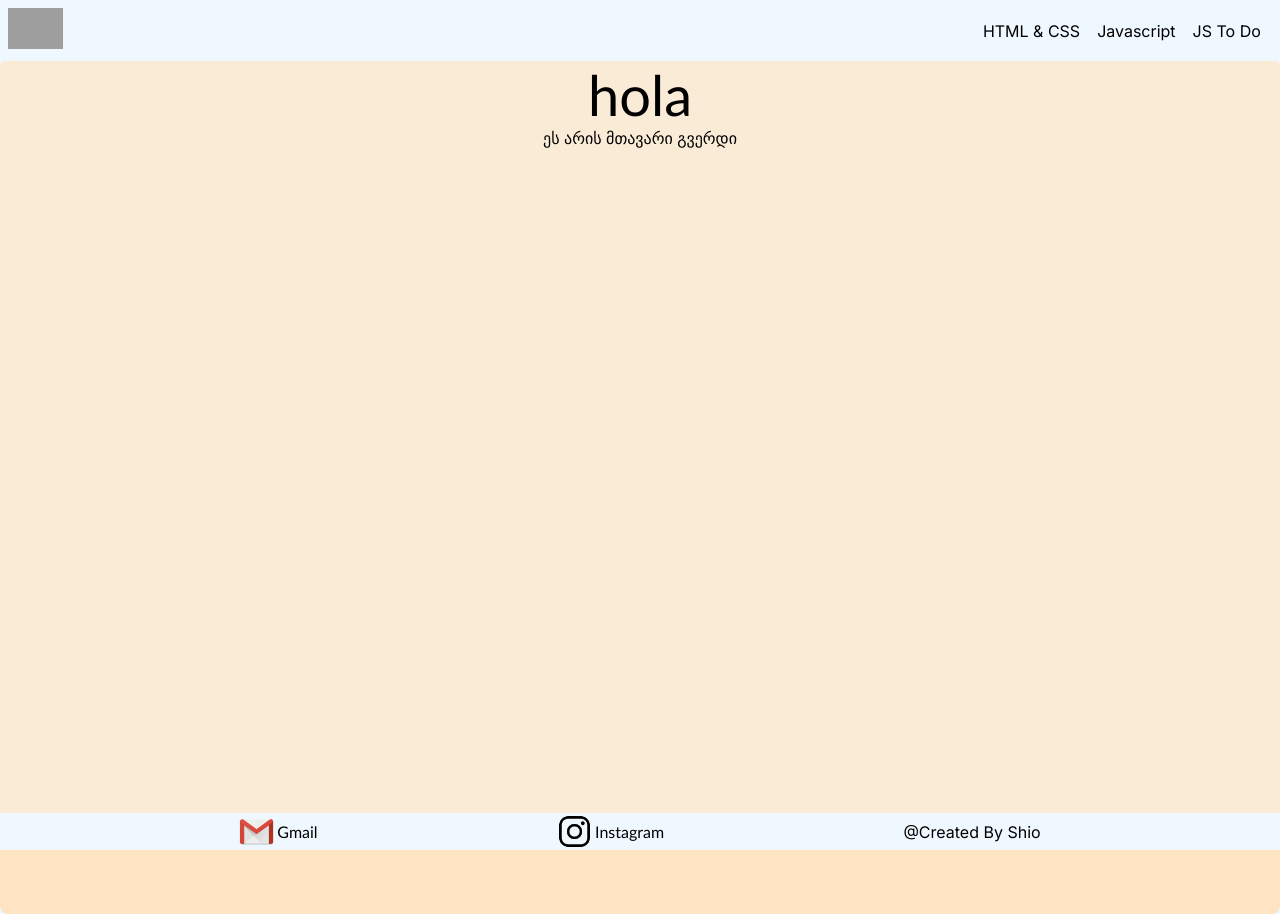
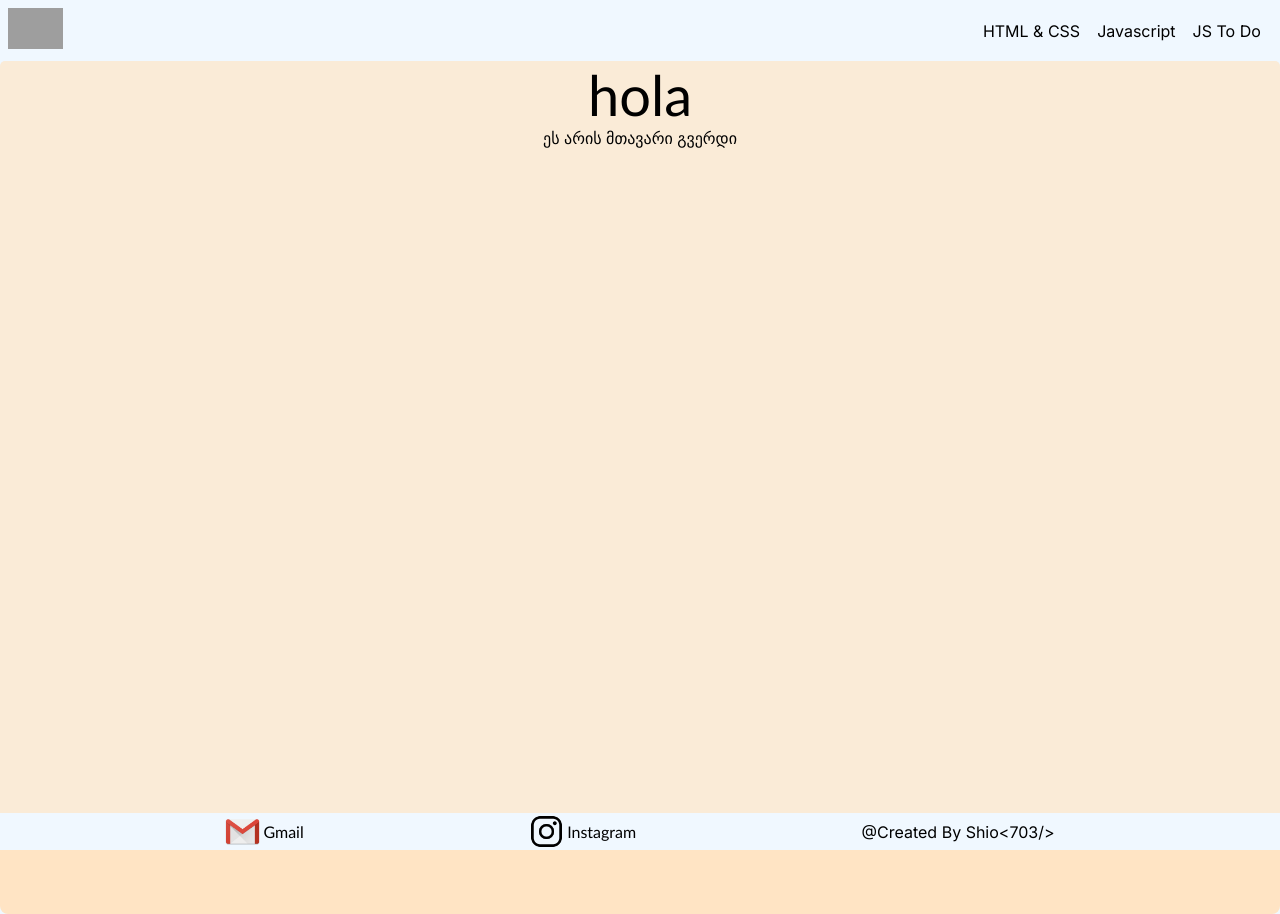
Before and after one commit to Shio703/next_app, a Next.js app: page / in a window 1280 px wide. Built offline with nearby package versions, Linux system fonts and the light colour scheme; grey boxes are pictures that could not be loaded; a web font is replaced by a local one.

Commit message:
second-commit

```diff
--- a/src/components/footer/Footer.jsx
+++ b/src/components/footer/Footer.jsx
@@ -28,7 +28,7 @@ function footer() {
           /> */}
           Instagram
         </a>
-        <div className={styles.rightDiv}>@Created By Shio</div>
+        <div className={styles.rightDiv}>@Created By Shio&lt;703/&gt;</div>
       </div>
       <div className={styles.bottomDiv}></div>
     </footer>
```
